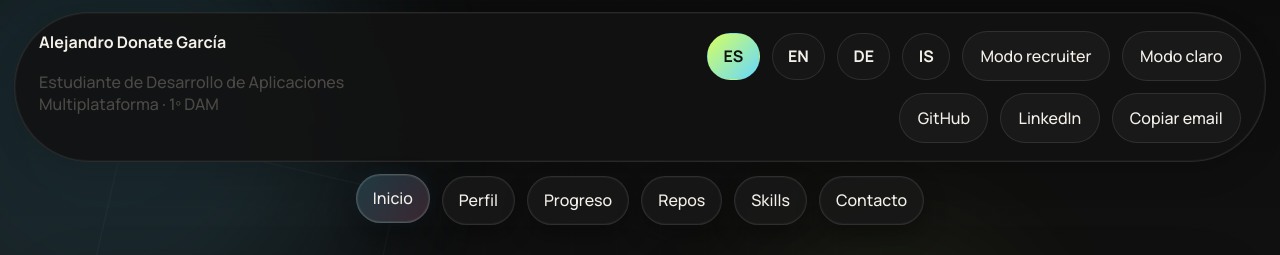
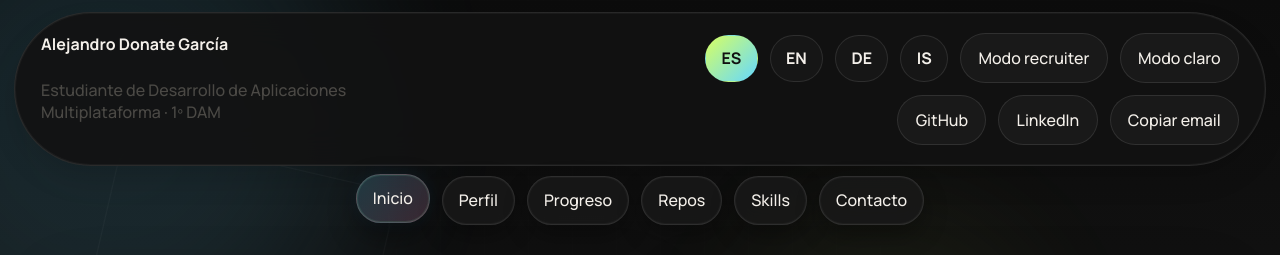
Before and after one commit to alejandroDonGar/alejandroDonGar.github.io, a Jekyll site: the page index.html, which Jekyll copies as it is, in a window 1280 px wide. Shown: the top 255 px of the page. Built offline with Jekyll 4.4.1, drawn with Linux system fonts in a browser that asks for light colours.

Commit message:
Arreglo del espaciado de la barra de info rapida

```diff
--- a/assets/css/styles.css
+++ b/assets/css/styles.css
@@ -2541,3 +2541,29 @@ main
         z-index: 50;
     }
 }
+
+
+/* ===== v33 ribbon spacing fix ===== */
+
+/* More breathing room inside quick ribbon */
+.ribbon-inner
+{
+    padding: 20px 26px !important;
+}
+
+/* Extra spacing for text block */
+.ribbon-copy
+{
+    padding-right: 12px;
+}
+
+/* Ensure vertical spacing looks balanced */
+.ribbon-copy strong
+{
+    margin-bottom: 6px;
+}
+
+.ribbon-copy span
+{
+    line-height: 1.4;
+}
```
Also changed, not shown: 1 other file.
